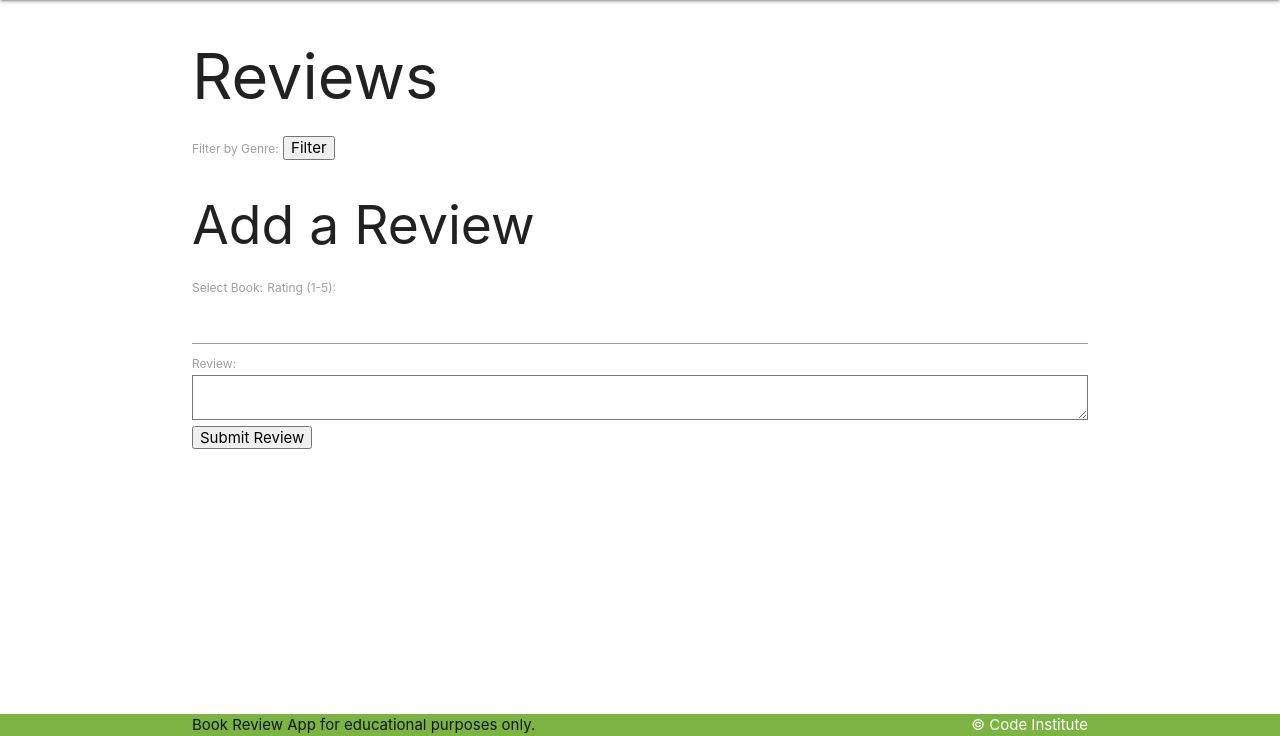
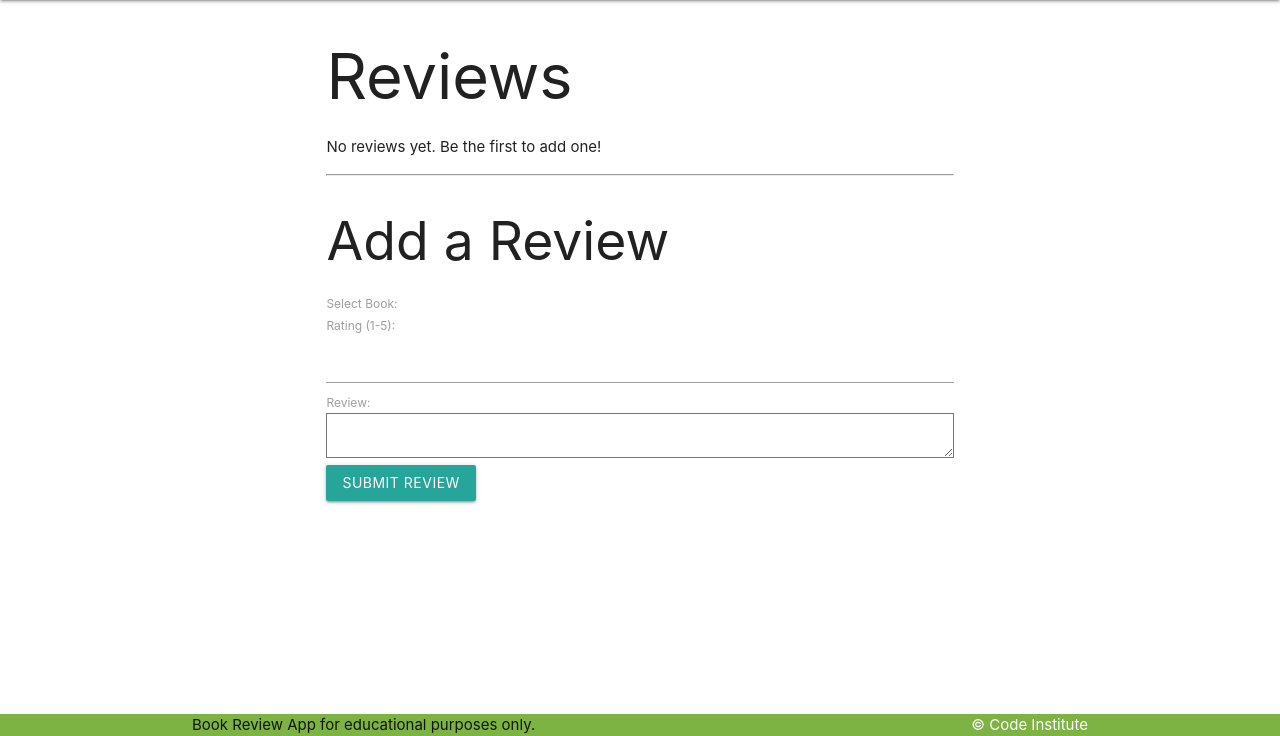
Before and after one commit to Ramil96/book-application, a Flask app: page /reviews in a window 1280 px wide. Shown: the part 64-800 px from the top of the page. Run offline with Flask 3, Linux system fonts and the light colour scheme; data that the repository does not hold is empty.

Commit message:
html look add structure reviews

```diff
--- a/taskmanager/templates/reviews.html
+++ b/taskmanager/templates/reviews.html
@@ -1,51 +1,50 @@
 {% extends "base.html" %}
 
 {% block content %}
+  <div class="container">
     <h1>Reviews</h1>
 
-  <!-- Filter by Genre -->
-  <form method="GET" action="{{ url_for('reviews') }}">
-    <label for="genre_filter">Filter by Genre:</label>
-    <select name="genre_id" id="genre_filter">
-      <option value="">All Genres</option>
-      {% for genre in genres %}
-        <option value="{{ genre.id }}"
-          {% if request.args.get('genre_id') == genre.id|string %}selected{% endif %}>
-          {{ genre.genre_name }}
-        </option>
+    <!-- Display Reviews -->
+    {% if reviews %}
+      <div class="reviews-list">
+        {% for review in reviews %}
+          <div class="review-card">
+            <h3>{{ review.book.title }}</h3>
+            <p><strong>Rating:</strong> {{ review.rating }}/5</p>
+            <p>{{ review.review_text }}</p>
+            <p><em>Genre: {{ review.book.genre.genre_name }}</em></p>
+          </div>
         {% endfor %}
-    </select>
-    <button type="submit">Filter</button>
-  </form>
+      </div>
+    {% else %}
+      <p>No reviews yet. Be the first to add one!</p>
+    {% endif %}
 
-  <!-- Display Reviews -->
-  <ul>
-    {% for review in reviews %}
-      <li>
-        <strong>{{ review.book.title }}</strong> by {{ review.book.author }}<br>
-        <em>Rating:</em> {{ review.rating }} / 5<br>
-        <em>Review:</em> {{ review.review_text }}<br>
-      </li>
-    {% endfor %}
-  </ul>
+    <hr>
 
-  <!-- Add Review -->
+    <!-- Add a Review -->
     <h2>Add a Review</h2>
-<form method="POST" action="{{ url_for('add_review') }}">
+    <form method="POST" action="{{ url_for('add_review') }}" class="review-form">
+      <div class="form-group">
         <label for="book_id">Select Book:</label>
-  <select name="book_id" id="book_id" required>
+        <select name="book_id" id="book_id" class="form-control" required>
           {% for book in books %}
             <option value="{{ book.id }}">{{ book.title }}</option>
           {% endfor %}
         </select>
+      </div>
 
+      <div class="form-group">
         <label for="rating">Rating (1-5):</label>
-  <input type="number" name="rating" id="rating" min="1" max="5" required>
+        <input type="number" name="rating" id="rating" class="form-control" min="1" max="5" required>
+      </div>
 
+      <div class="form-group">
         <label for="review_text">Review:</label>
-  <textarea name="review_text" id="review_text" required></textarea>
+        <textarea name="review_text" id="review_text" class="form-control" rows="4" required></textarea>
+      </div>
 
-  <button type="submit">Submit Review</button>
+      <button type="submit" class="btn btn-primary">Submit Review</button>
     </form>
-
+  </div>
 {% endblock %}
```
Lines whose indentation alone changed are shown as unchanged.
